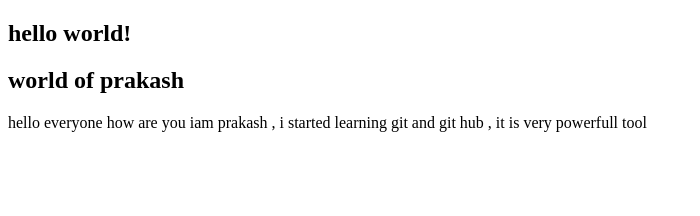
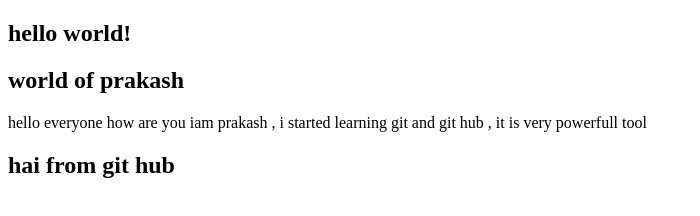
Before and after one commit to PrakashCodeLab/html-project, a plain HTML site: page index.html in a window 1280 px wide. Shown: the whole page, without its empty margins (0-700 px from the left). Drawn offline with Linux system fonts and the light colour scheme.

Commit message:
my 3 updated html

```diff
--- a/index.html
+++ b/index.html
@@ -13,6 +13,8 @@
     <p>hello everyone how are you  iam prakash  , i started learning git and git hub , it is very powerfull tool</p>
 
 
+    <h2>hai from git hub</h2>
+
 
 </body>
 </html>
```
